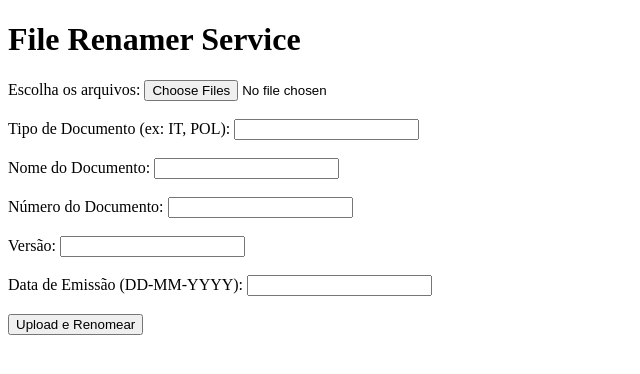
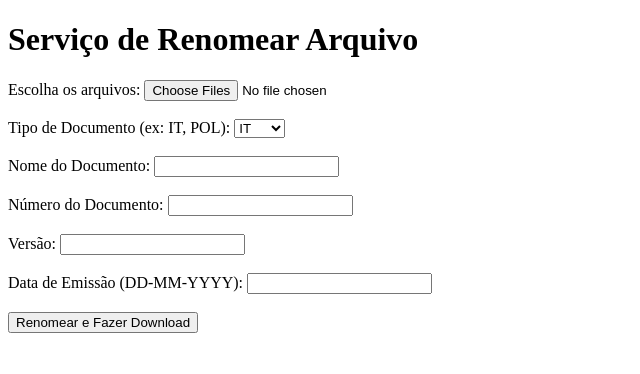
Before and after one commit to romariolili/file-renamer-colab, a Flask app: page / in a window 1280 px wide. Shown: the top 374 px of the page, without its empty margins (0-640 px from the left). Run offline with Flask 3, Linux system fonts and the light colour scheme; parts of the project's set-up code (start-up, migrations or seed data) failed here and were passed over.

Commit message:
Update upload.html

```diff
--- a/templates/upload.html
+++ b/templates/upload.html
@@ -3,17 +3,21 @@
 <head>
     <meta charset="UTF-8">
     <meta name="viewport" content="width=device-width, initial-scale=1.0">
-    <title>File Renamer Service</title>
+    <title>Serviço de Renomear Arquivo</title>
 </head>
 <body>
-    <h1>File Renamer Service</h1>
+    <h1>Serviço de Renomear Arquivo</h1>
     <form action="/upload" method="POST" enctype="multipart/form-data">
         <label for="file">Escolha os arquivos:</label>
         <!-- Permitir upload múltiplo -->
         <input type="file" name="file" id="file" multiple required><br><br>
 
         <label for="document_type">Tipo de Documento (ex: IT, POL):</label>
-        <input type="text" name="document_type" required><br><br>
+        <select name="document_type" id="document_type" required>
+            <option value="IT">IT</option>
+            <option value="POL">POL</option>
+            <option value="MAP">MAP</option>
+        </select><br><br>
 
         <label for="document_name">Nome do Documento:</label>
         <input type="text" name="document_name" required><br><br>
@@ -27,7 +31,7 @@
         <label for="issue_date">Data de Emissão (DD-MM-YYYY):</label>
         <input type="text" name="issue_date" required><br><br>
 
-        <button type="submit">Upload e Renomear</button>
+        <button type="submit">Renomear e Fazer Download</button>
     </form>
 </body>
 </html>
```
